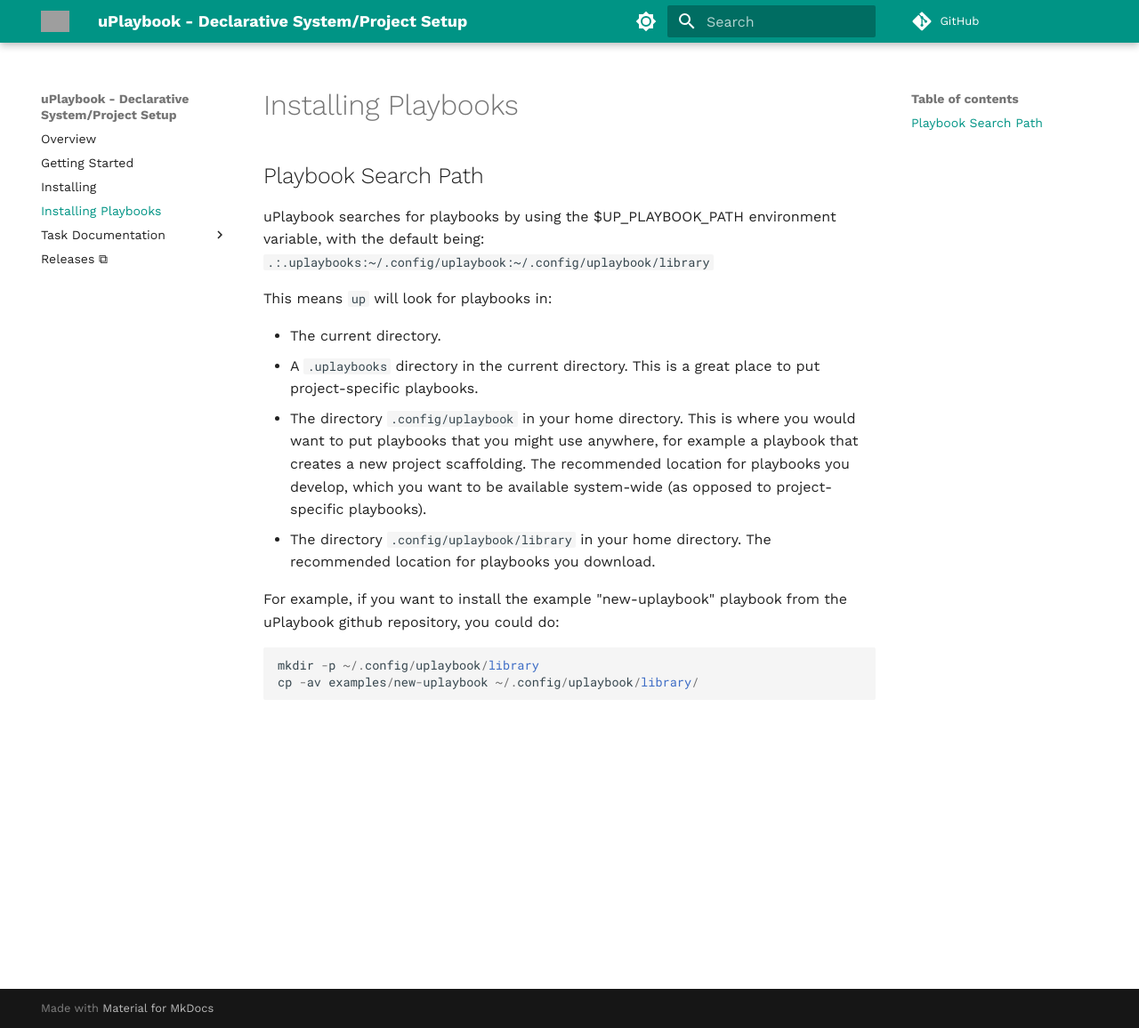
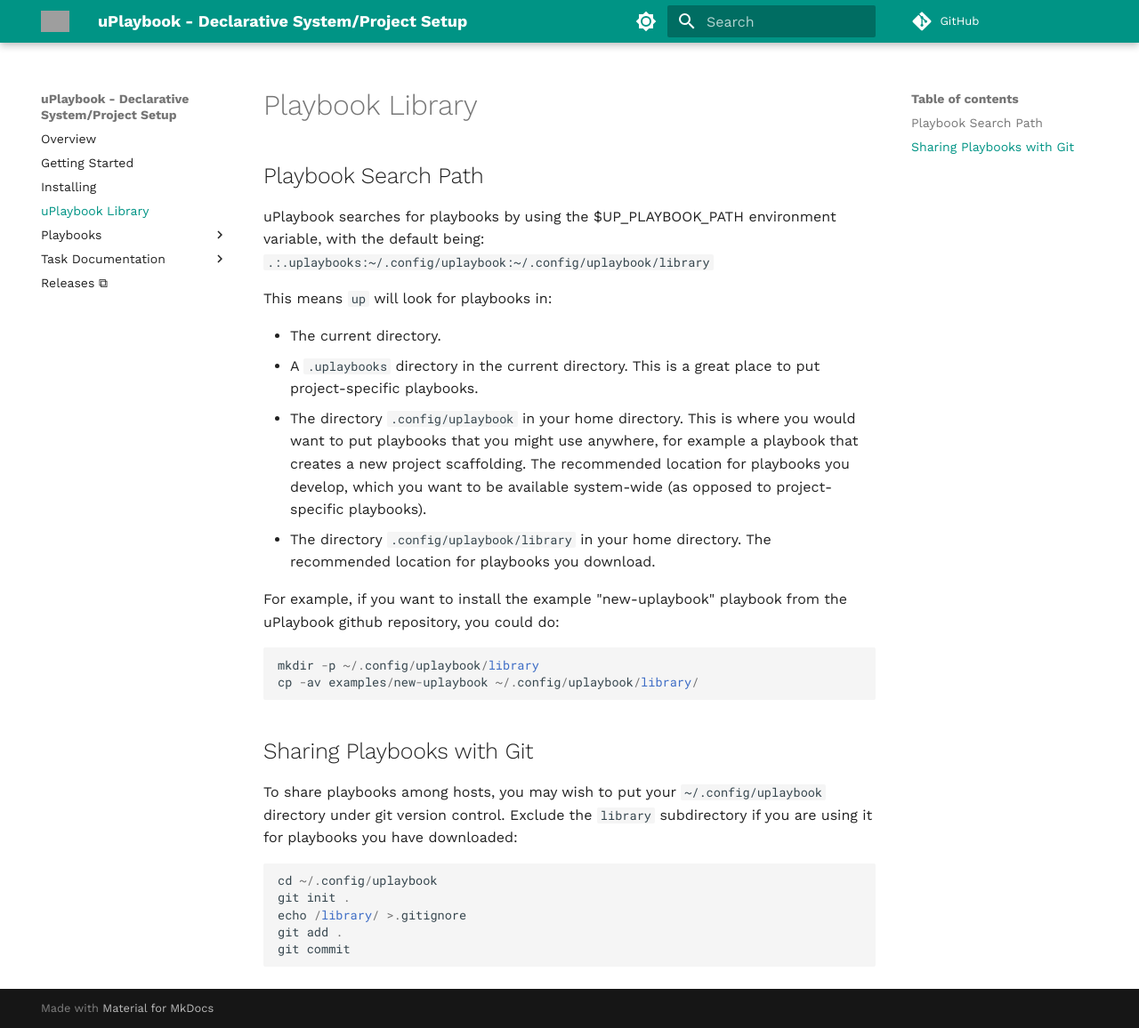
Before and after one commit to linsomniac/uplaybook, an MkDocs documentation site: the page built from docs/uplaybook_library.md, in a window 1280 px wide and 1156 px high. Shown: the whole window at 89% size. Built offline with MkDocs 1.6.1 and Material for MkDocs 9.7.7, drawn with Linux system fonts in a browser that asks for light colours; comment, search, counter and statistics services are not loaded; grey boxes are pictures that could not be loaded.

Commit message:
Adding playbook documentation

```diff
--- a/docs/installing_playbooks.md
+++ b/docs/uplaybook_library.md
@@ -1,4 +1,4 @@
-# Installing Playbooks
+# Playbook Library
 
 ## Playbook Search Path
 
@@ -23,4 +23,16 @@ uPlaybook github repository, you could do:
     mkdir -p ~/.config/uplaybook/library
     cp -av examples/new-uplaybook ~/.config/uplaybook/library/
 
+## Sharing Playbooks with Git
+
+To share playbooks among hosts, you may wish to put your `~/.config/uplaybook` directory
+under git version control.  Exclude the `library` subdirectory if you are using it for
+playbooks you have downloaded:
+
+    cd ~/.config/uplaybook
+    git init .
+    echo /library/ >.gitignore
+    git add .
+    git commit
+
 <!-- vim: set tw=90: -->
--- a/mkdocs.yml
+++ b/mkdocs.yml
@@ -47,8 +47,11 @@ nav:
 - Overview: index.md
 - Getting Started: getting_started.md
 - Installing: installing.md
-- Installing Playbooks: installing_playbooks.md
+- uPlaybook Library: uplaybook_library.md
+- Playbooks:
+  - What is a Playbook: playbooks/what_is.md
+  - Basics: playbooks/basics.md
 - Task Documentation:
-  - tasks/core.md
-  - tasks/fs.md
+  - Core Tasks: tasks/core.md
+  - File System Tasks: tasks/fs.md
 - Releases ⧉: https://github.com/linsomniac/uplaybook/releases
```
Also changed, not shown: docs/getting_started.md (+1 -1 lines), docs/playbooks/basics.md (added, +67 -0 lines), docs/playbooks/what_is.md (added, +21 -0 lines).
